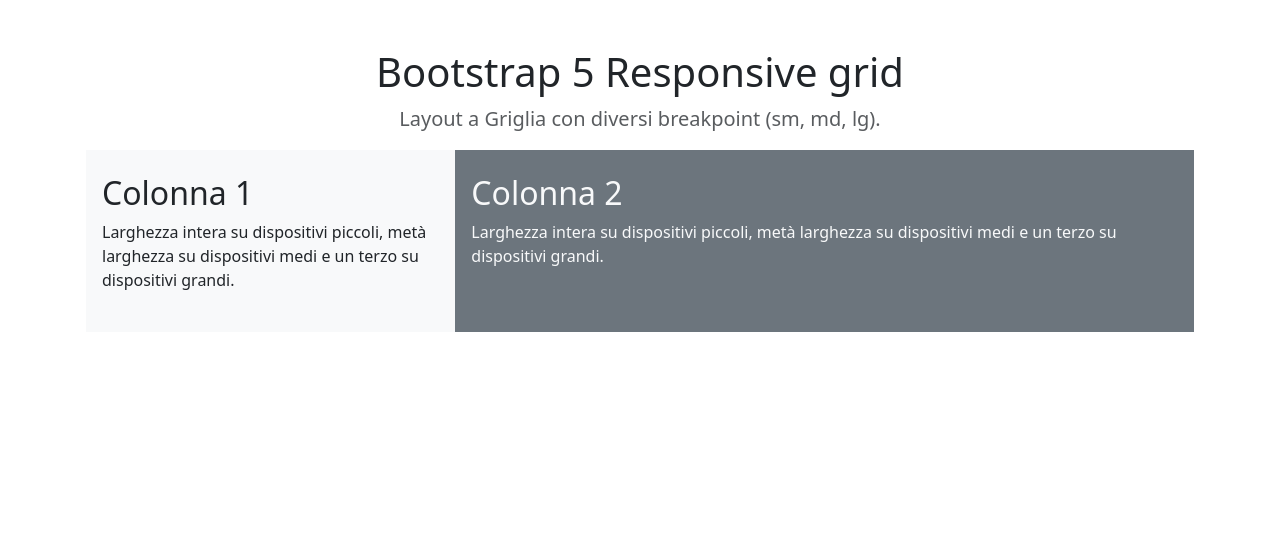
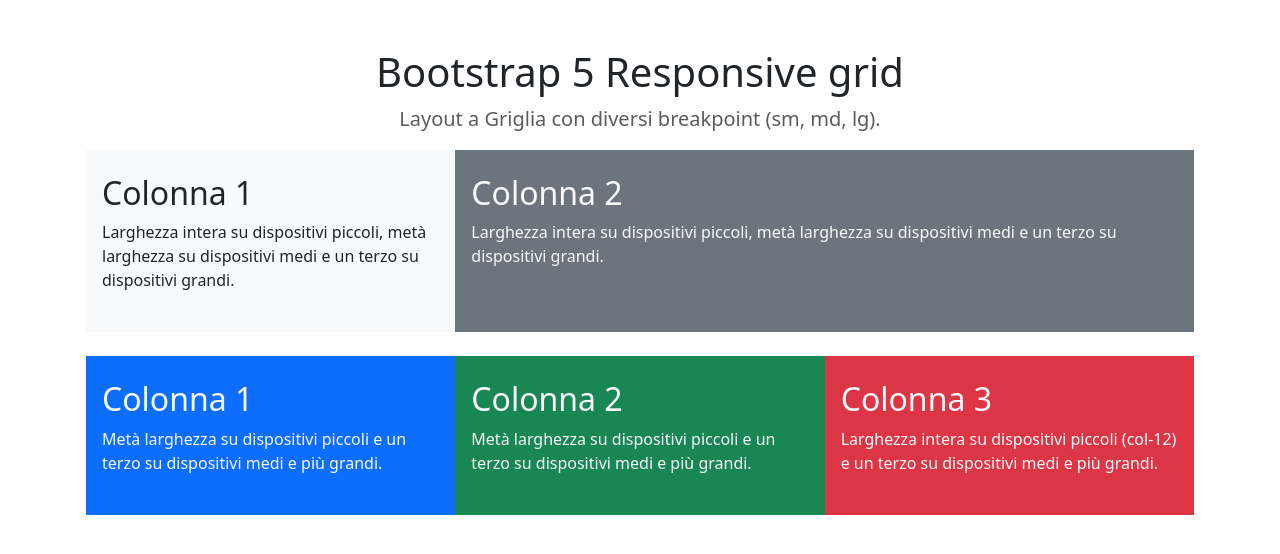
Before and after one commit to Willians-Hurtado/htmlcss-bootstrap-layout, a plain HTML site: page index.html in a window 1280 px wide. Drawn offline with nearby package versions, Linux system fonts and the light colour scheme.

Commit message:
add second row with three columns

```diff
--- a/index.html
+++ b/index.html
@@ -37,6 +37,26 @@
                 </div>
             </div>
 
+            <div class="row mx-1 mt-4 text-light">
+                <div class="col-6 bg-primary py-4 px-3 col-md-4">
+                    <h2>Colonna 1</h2>
+                    <p>
+                        Metà larghezza su dispositivi piccoli e un terzo su dispositivi medi e più grandi.
+                    </p>
+                </div>
+                <div class="col-6 bg-success py-4 px-3 col-md-4 " >
+                    <h2>Colonna 2</h2>
+                    <p>
+                        Metà larghezza su dispositivi piccoli e un terzo su dispositivi medi e più grandi.
+                    </p>
+                </div>
+                <div class="col-12 bg-danger py-4 px-3 text-light col-md-4" >
+                    <h2>Colonna 3</h2>
+                    <p>
+                        Larghezza intera su dispositivi piccoli (col-12) e un terzo su dispositivi medi e più grandi.
+                    </p>
+                </div>
+            </div>
             <div class="row"></div>
 
         </main>
```
